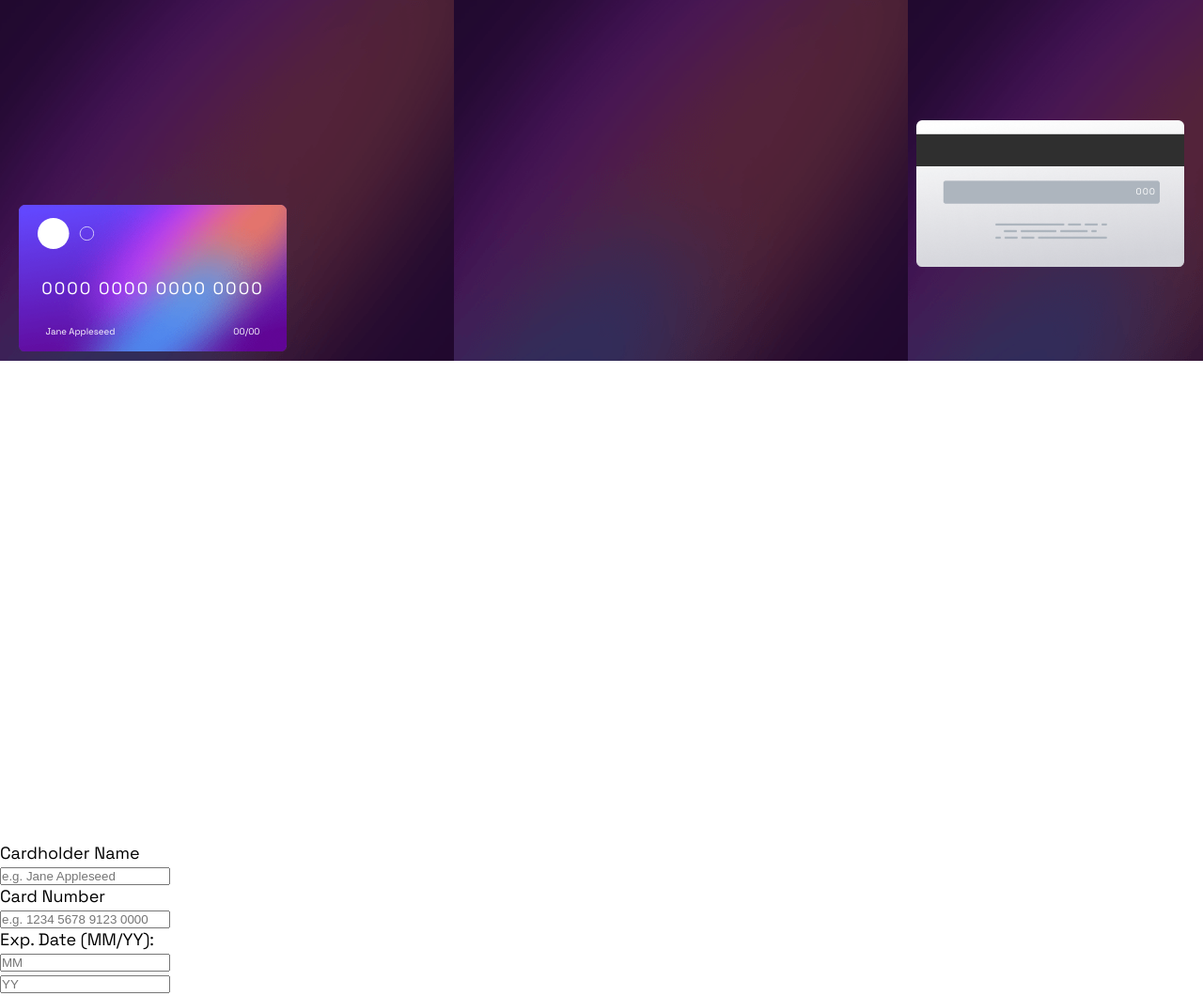
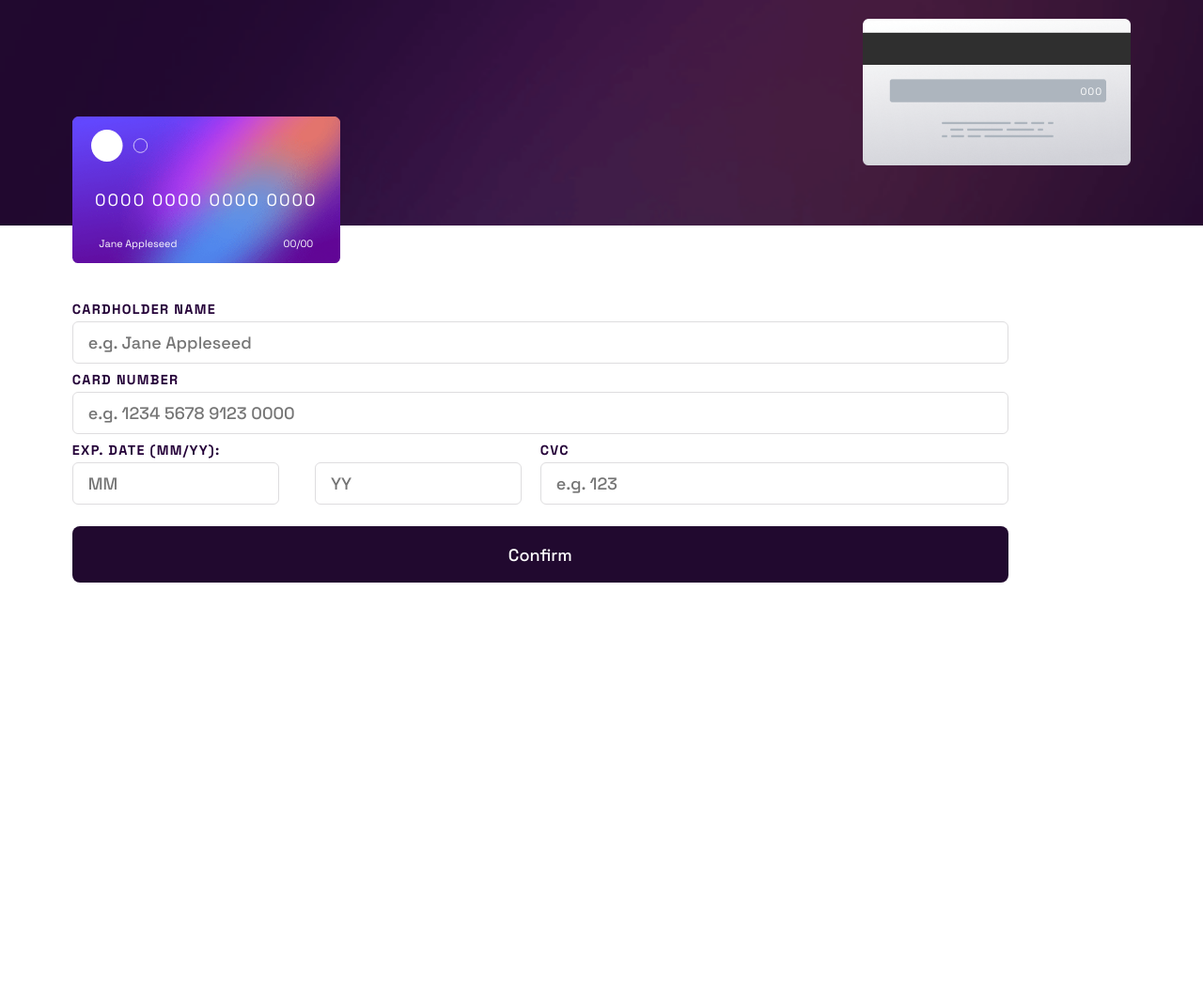
Before and after one commit to fadelun/interactive-card-details-from-main, a plain HTML site: page index.html in a window 1280 px wide. Shown: the top 1060 px of the page at 94% size. After the commit the page ends 800 px from the top, so only its background shows below. Drawn offline with Linux system fonts and the light colour scheme.

Commit message:
styling form

```diff
--- a/index.html
+++ b/index.html
@@ -34,7 +34,7 @@
 
   -->
 
-    <main>
+    <header>
       <div class="card_container">
         <div class="card_front">
           <div class="logo">
@@ -51,27 +51,41 @@
           <p>000</p>
         </div>
       </div>
-      <form>
-        <label for="username">Cardholder Name</label><br />
+    </header>
+
+    <!-- form -->
+    <main class="container">
+      <form class="grid_items">
+        <div class="item1">
+          <label for="username">Cardholder Name</label>
           <input
             type="text"
             id="username"
             name="username"
             placeholder="e.g. Jane Appleseed"
-        /><br />
-        <label for="lname">Card Number</label><br />
+          />
+        </div>
+        <div class="item2">
+          <label for="lname">Card Number</label>
           <input
             type="number"
             id="number"
             name="number"
             placeholder="e.g. 1234 5678 9123 0000"
-        /><br />
+          />
+        </div>
+        <div class="item3">
           <p>Exp. Date (MM/YY):</p>
-        <input type="number" id="month" name="month" placeholder="MM" /><br />
-        <input type="number" id="year" name="year" placeholder="YY" /><br />
+          <div class="flex">
+            <input type="number" id="month" name="month" placeholder="MM" />
+            <input type="number" id="year" name="year" placeholder="YY" />
+          </div>
+        </div>
+        <div class="item4">
           <p>CVC</p>
           <input type="number" id="day" name="day" placeholder="e.g. 123 " />
-        <button>Confirm</button>
+        </div>
+        <button class="item5">Confirm</button>
       </form>
     </main>
 
--- a/style.scss
+++ b/style.scss
@@ -5,6 +5,20 @@ $input-error: hsl(0, 100%, 66%);
 $violet-light: hsl(270, 3%, 87%);
 $violet-dark: hsl(279, 6%, 55%);
 $violet-dark-02: hsl(278, 68%, 11%);
+$font-primary: "Space Grotesk", sans-serif;
+
+@mixin label-text {
+  font-weight: bold;
+  text-transform: uppercase;
+  display: block;
+  letter-spacing: 1.3px;
+  margin-bottom: 4px;
+}
+
+@mixin text-primary {
+  font-family: $font-primary;
+  font-weight: 500;
+}
 
 * {
   box-sizing: border-box;
@@ -12,19 +26,21 @@ $violet-dark-02: hsl(278, 68%, 11%);
   padding: 0;
 }
 
-main {
-  font-family: "Space Grotesk", sans-serif;
-  min-height: 100vmax;
+html {
   font-size: 18px;
-  background: url("../images/bg-main-desktop.png");
+  font-family: $font-primary;
+  body {
+    height: 100vh;
 
-  justify-content: center;
-  position: relative;
+    header {
+      background: url("../images/bg-main-mobile.png");
+      background-size: cover;
+      color: white;
+      height: 240px;
 
       .card_container {
-    color: white;
-    padding: 10%;
-
+        position: relative;
+        height: 100%;
         .card_front {
           // dekstop size
           // max-width: 447px;
@@ -38,8 +54,8 @@ main {
           flex-direction: column;
           justify-content: space-between;
           position: absolute;
-      top: 17%;
-      left: 20px;
+          bottom: -40px;
+          left: 6%;
           z-index: 99;
 
           .logo {
@@ -87,7 +103,8 @@ main {
           width: 285px;
           height: 156px;
           position: absolute;
-      right: 20px;
+          right: 6%;
+          top: 20px;
           font-size: 0.6rem;
           p {
             position: absolute;
@@ -97,15 +114,78 @@ main {
           }
         }
       }
+    }
 
-  form {
-    position: absolute;
-    bottom: 0;
+    main.container {
       background: white;
-    top: 30%;
-    right: 0;
-    left: 0;
-    padding: 40% 0 0 0;
+      padding: 80px 6% 0;
+      display: flex;
+      flex-wrap: wrap;
+
+      form.grid_items {
+        display: grid;
+        grid-template-columns: repeat(4, 1fr);
+        grid-template-rows: repeat(2, 25%) 30% 1fr;
+        grid-column-gap: 0px;
+        grid-row-gap: 0px;
+        height: 300px;
+
+        .item1 {
+          grid-area: 1 / 1 / 2 / 5;
+        }
+        .item2 {
+          grid-area: 2 / 1 / 3 / 5;
+        }
+        .item3 {
+          grid-area: 3 / 1 / 4 / 3;
+          width: 96%;
+
+          .flex {
+            display: flex;
+            justify-content: space-between;
+
+            input {
+              width: 46%;
+            }
+          }
+        }
+        .item4 {
+          grid-area: 3 / 3 / 4 / 5;
+        }
+        button {
+          background: hsl(278, 68%, 11%);
+          border: 1px solid transparent;
+          color: white;
+          border-radius: 8px;
+
+          &.item5 {
+            grid-area: 4 / 1 / 5 / 5;
+            font-size: 1rem;
+            font-family: "Space Grotesk", sans-serif;
+            font-weight: 500;
+          }
+        }
+      }
+
+      label,
+      p {
+        @include label-text();
+
+        color: hsl(278deg 100% 11%);
+        font-size: 0.8rem;
+      }
+
+      input {
+        @include text-primary();
+
+        padding: 10px 16px;
+        width: 100%;
+        border-radius: 6px;
+        border: 1px solid $violet-light;
+        margin-bottom: 8px;
+        font-size: 18px;
+      }
+    }
   }
 }
 
```
Also changed, not shown: css/style.css, 1 other file. Lines whose indentation alone changed are shown as unchanged.
